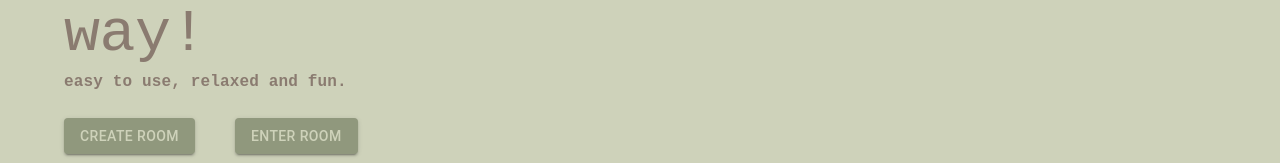
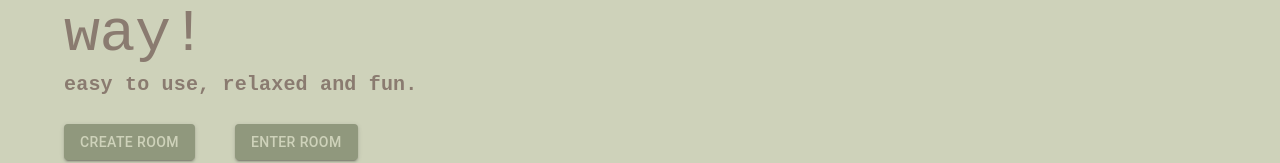
Before and after one commit to vitordrager1/PlanningPoker, a Next.js app in the folder plan-poker/: page / in a window 1280 px wide. Shown: the part 263-426 px from the top of the page. Built offline with nearby package versions, Linux system fonts and the light colour scheme; no server answers.

Commit message:
Ajuste layouts default

```diff
--- a/plan-poker/app/layouts/DefaultText.tsx
+++ b/plan-poker/app/layouts/DefaultText.tsx
@@ -1,8 +1,27 @@
 import { Box, Typography } from "@mui/material";
-export default function DefaultTitle({ text }: { text: string }) {
+import { ReactElement } from "react";
+
+interface DefaultTextProps {
+  text: string;
+  fontFamily: string;
+  size: number;
+  fontStyle?: string;
+}
+
+export default function DefaultText({
+  text,
+  fontFamily,
+  size,
+  fontStyle,
+}: DefaultTextProps): ReactElement {
   return (
     <Box>
-      <Typography fontFamily={"monospace"} fontWeight={700}>
+      <Typography
+        fontFamily={fontFamily}
+        fontWeight={700}
+        fontSize={size}
+        fontStyle={fontStyle}
+      >
         {text}
       </Typography>
     </Box>
--- a/plan-poker/app/layouts/DefaultTitle.tsx
+++ b/plan-poker/app/layouts/DefaultTitle.tsx
@@ -1,14 +1,35 @@
-import { Box, Typography } from "@mui/material";
-export default function DefaultTitle({
+import {
+  Box,
+  Typography,
+  TypographyPropsVariantOverrides,
+} from "@mui/material";
+import { Variant } from "@mui/material/styles/createTypography";
+import { OverridableStringUnion } from "@mui/types";
+import { ReactElement } from "react";
+
+interface DefaultTitleProps {
+  title: string;
+  fontFamily: string;
+  variant?: OverridableStringUnion<
+    Variant | "inherit",
+    TypographyPropsVariantOverrides
+  >;
+  fontStyle?: string;
+}
+
+export default function DefaultText({
   title,
-  style,
-}: {
-  title: string;
-  style: string;
-}) {
+  fontFamily,
+  variant,
+  fontStyle,
+}: DefaultTitleProps): ReactElement {
   return (
     <Box>
-      <Typography fontFamily={"monospace"} variant="h2" fontStyle={`${style}`}>
+      <Typography
+        fontFamily={fontFamily}
+        variant={variant}
+        fontStyle={`${fontStyle}`}
+      >
         {title}
       </Typography>
     </Box>
--- a/plan-poker/app/page.tsx
+++ b/plan-poker/app/page.tsx
@@ -23,9 +23,15 @@ export default function Home() {
         <Stack mt={15}>
           <DefaultTitle
             title="Start your sprint in the best way!"
-            style="bold"
+            fontFamily="monospace"
+            fontStyle="bold"
+            variant="h2"
           />
-          <DefaultText text="easy to use, relaxed and fun." />
+          <DefaultText
+            text="easy to use, relaxed and fun."
+            fontFamily="monospace"
+            size={20}
+          />
           <Box mt={3}>
             <Button
               variant="contained"
@@ -55,7 +61,10 @@ export default function Home() {
         // TODO: Adicionar algumas imagens da funcionalidade
       }
       {openModal && (
-        <ModalEnterRoom openModal={openModal} setOpenModal={handleCloseModal} />
+        <ModalEnterRoom
+          openModal={openModal}
+          handleCloseModal={handleCloseModal}
+        />
       )}
     </Fragment>
   );
```
